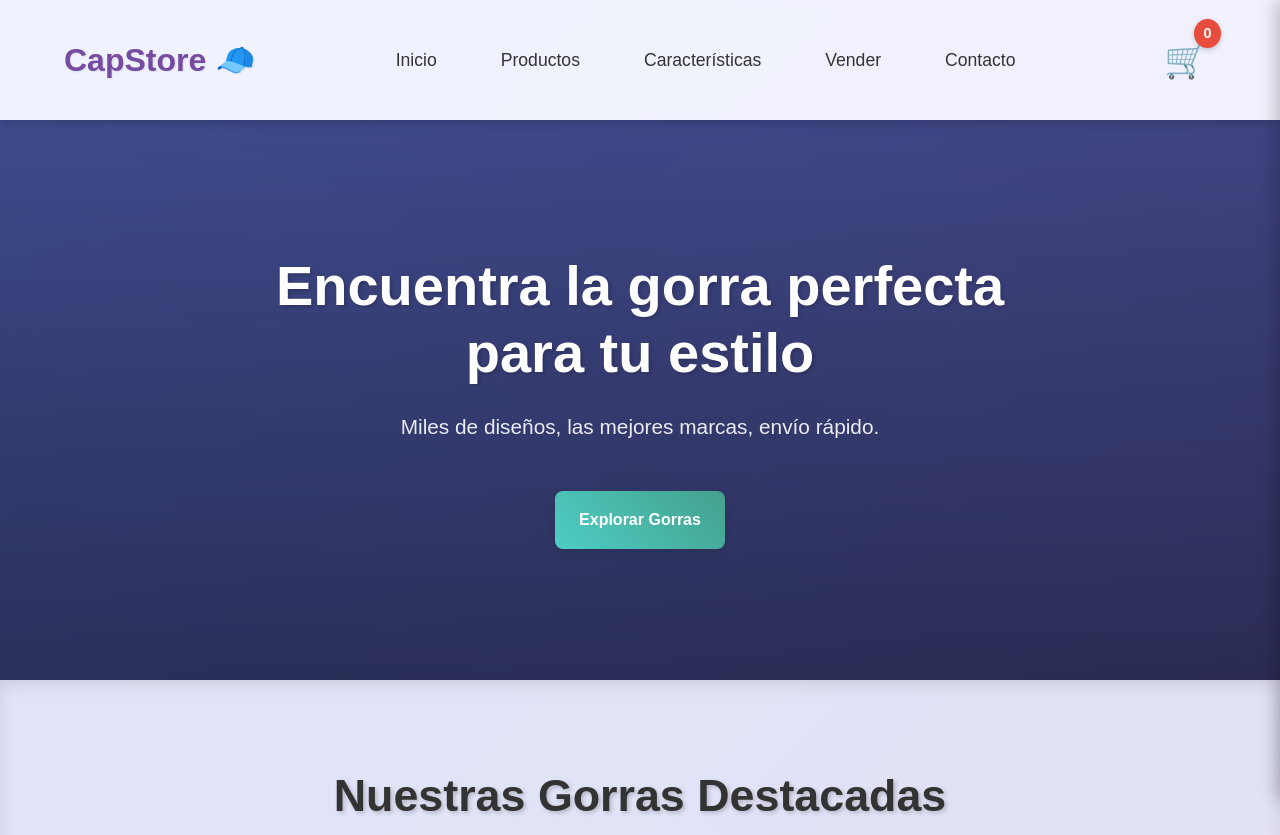
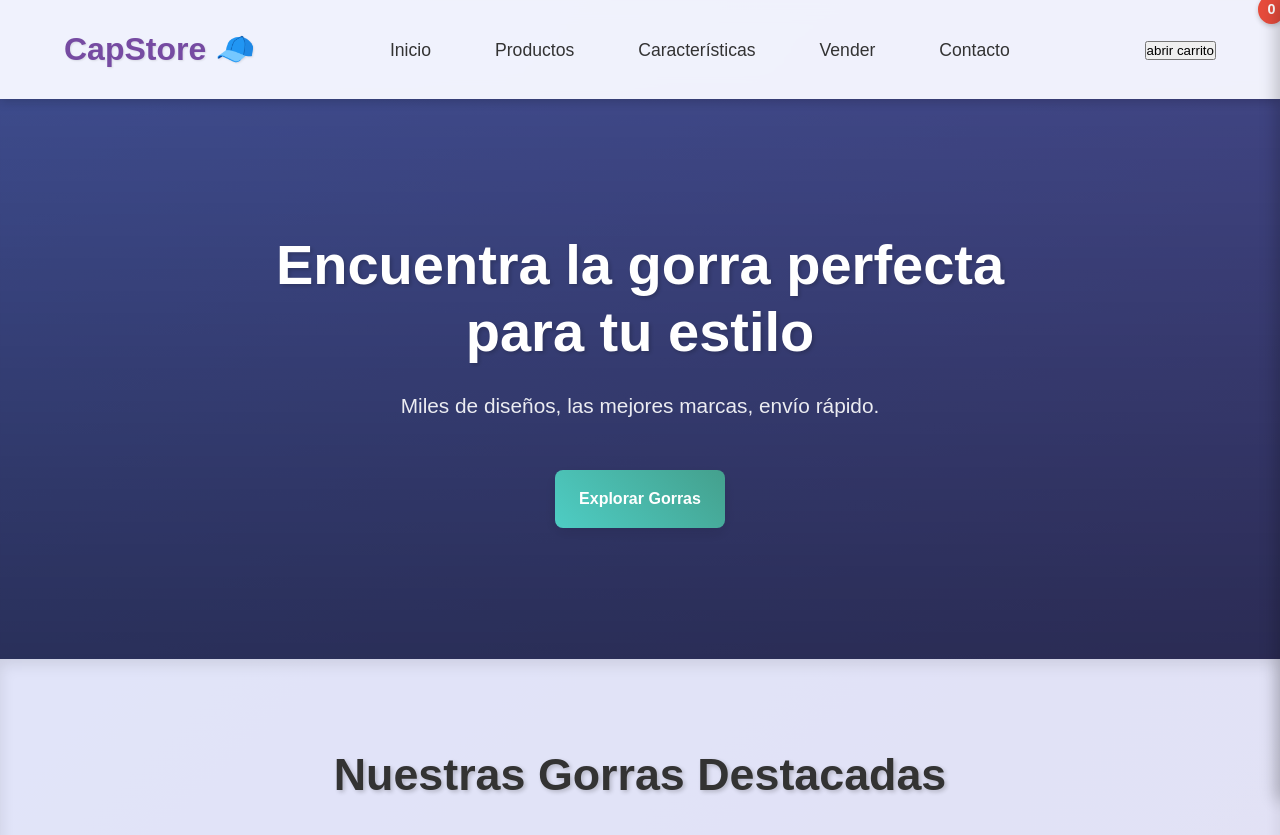
Before and after one commit to Jeshua447/ghb, a plain HTML site: page index.html in a window 1280 px wide. Shown: the top 835 px of the page. Drawn offline with Linux system fonts and the light colour scheme; a script that the page names is missing; files whose address does not match are found by name.

Commit message:
Update index.html

```diff
--- a/index.html
+++ b/index.html
@@ -770,8 +770,8 @@
                     <li><a href="#contacto">Contacto</a></li>
                 </ul>
             </nav>
-            <div href="#btn-abrir-carrito" class="cart-icon">
-                🛒
+            <div>
+                <button id="btn-abrir-carrito">abrir carrito</button>
                 <span class="cart-count">0</span>
             </div>
             <dialog openid="carrito">
```
